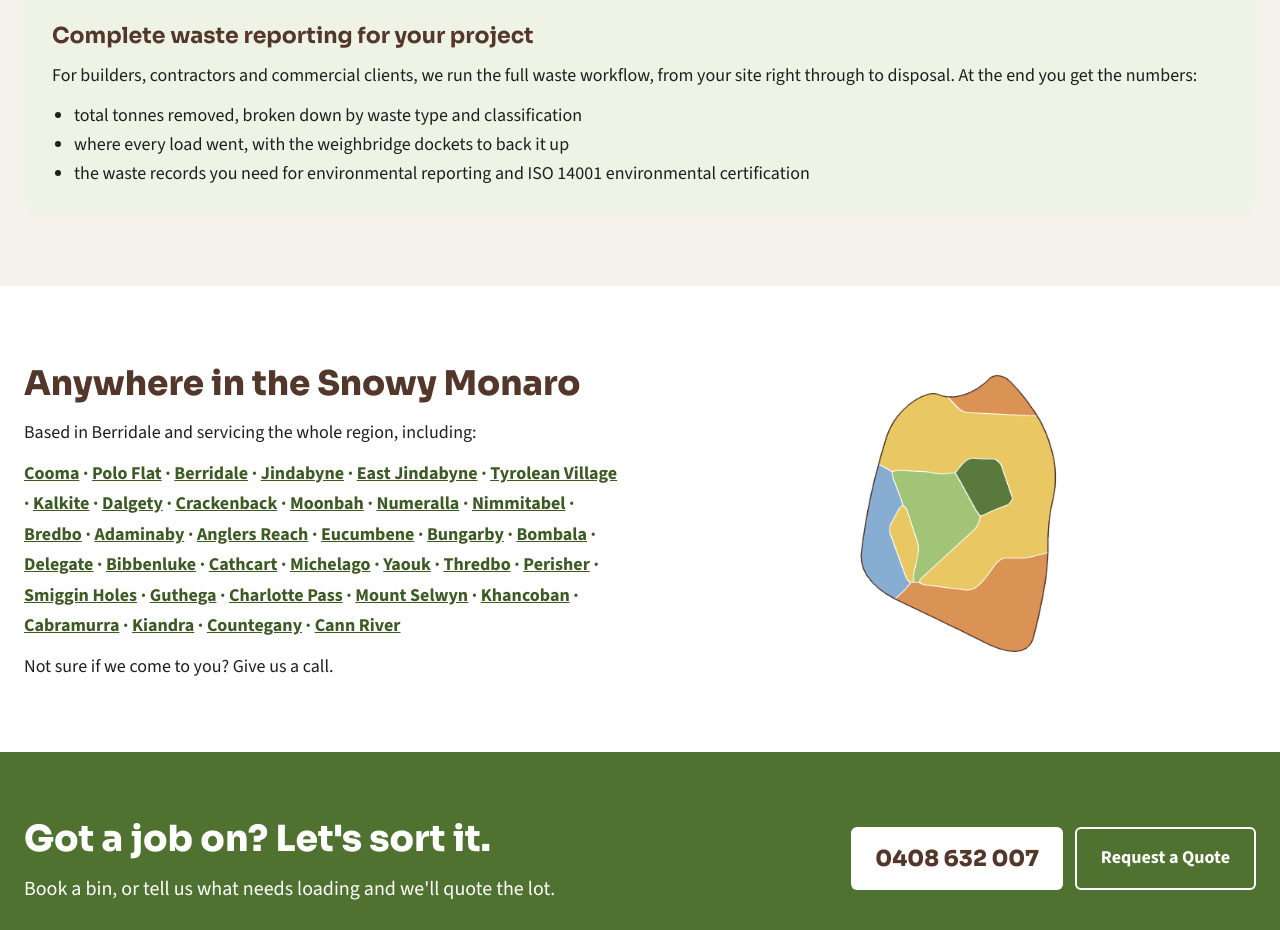
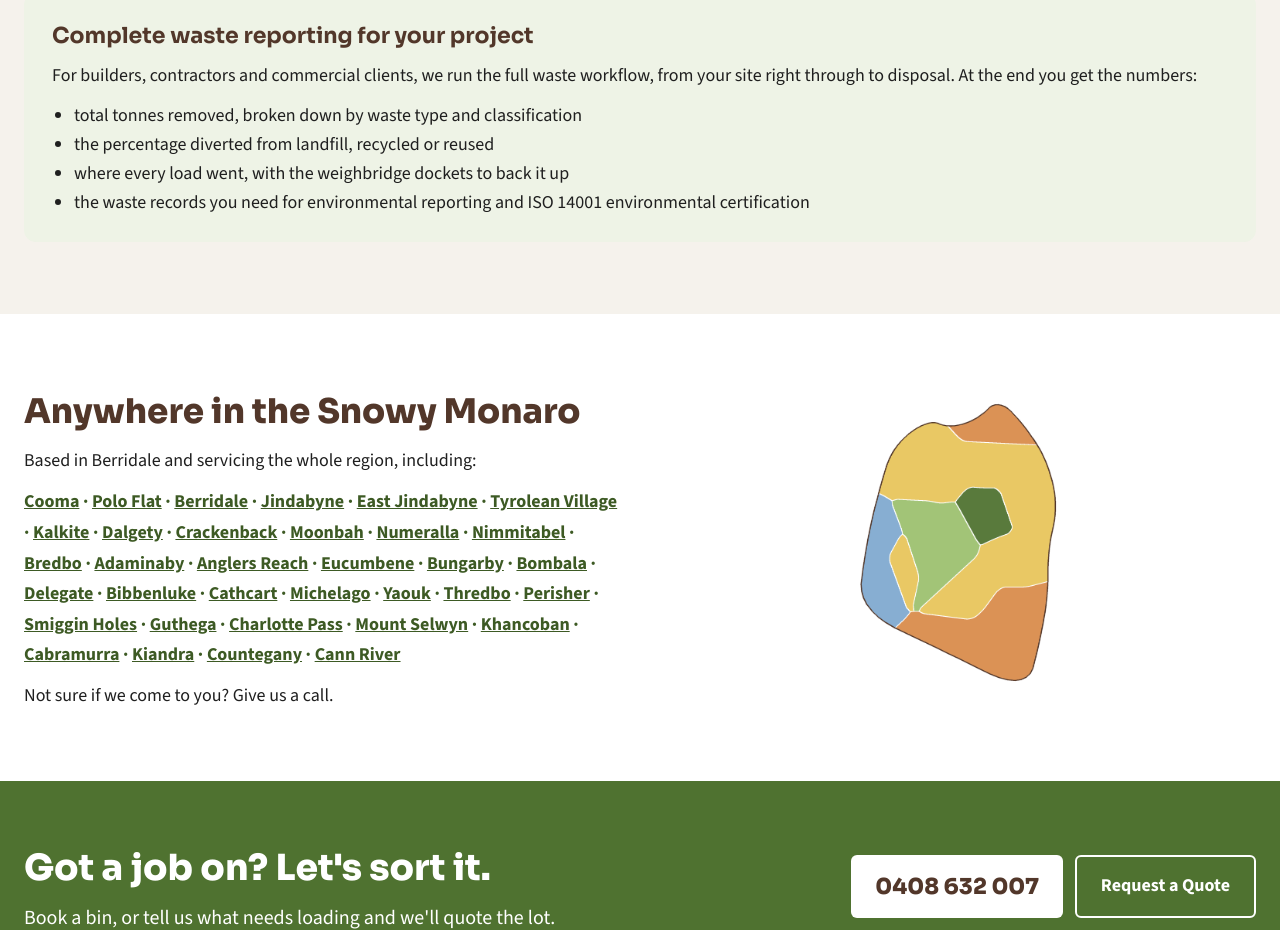
Before and after one commit to alistairmckimm/snowyskips-website, a plain HTML site: page index.html in a window 1280 px wide. Shown: the part 4380-5310 px from the top of the page. Drawn offline with nearby package versions, Linux system fonts and the light colour scheme.

Commit message:
Add landfill diversion percentage to waste reporting
Co-Authored-By: Claude Opus 5.5 <noreply@anthropic.com>
Claude-Session: https://claude.ai/code/session_01TzyBgxpcn6KE2y1r7ccDhJ

```diff
--- a/index.html
+++ b/index.html
@@ -245,6 +245,7 @@ img{max-width:100%}
 <p style="margin: 10px 0 0 0; font-size: 18px">For builders, contractors and commercial clients, we run the full waste workflow, from your site right through to disposal. At the end you get the numbers:</p>
 <ul style="margin: 12px 0 0 0; padding-left: 22px; font-size: 18px; line-height: 1.6">
 <li>total tonnes removed, broken down by waste type and classification</li>
+<li>the percentage diverted from landfill, recycled or reused</li>
 <li>where every load went, with the weighbridge dockets to back it up</li>
 <li>the waste records you need for environmental reporting and ISO 14001 environmental certification</li>
 </ul>
```
